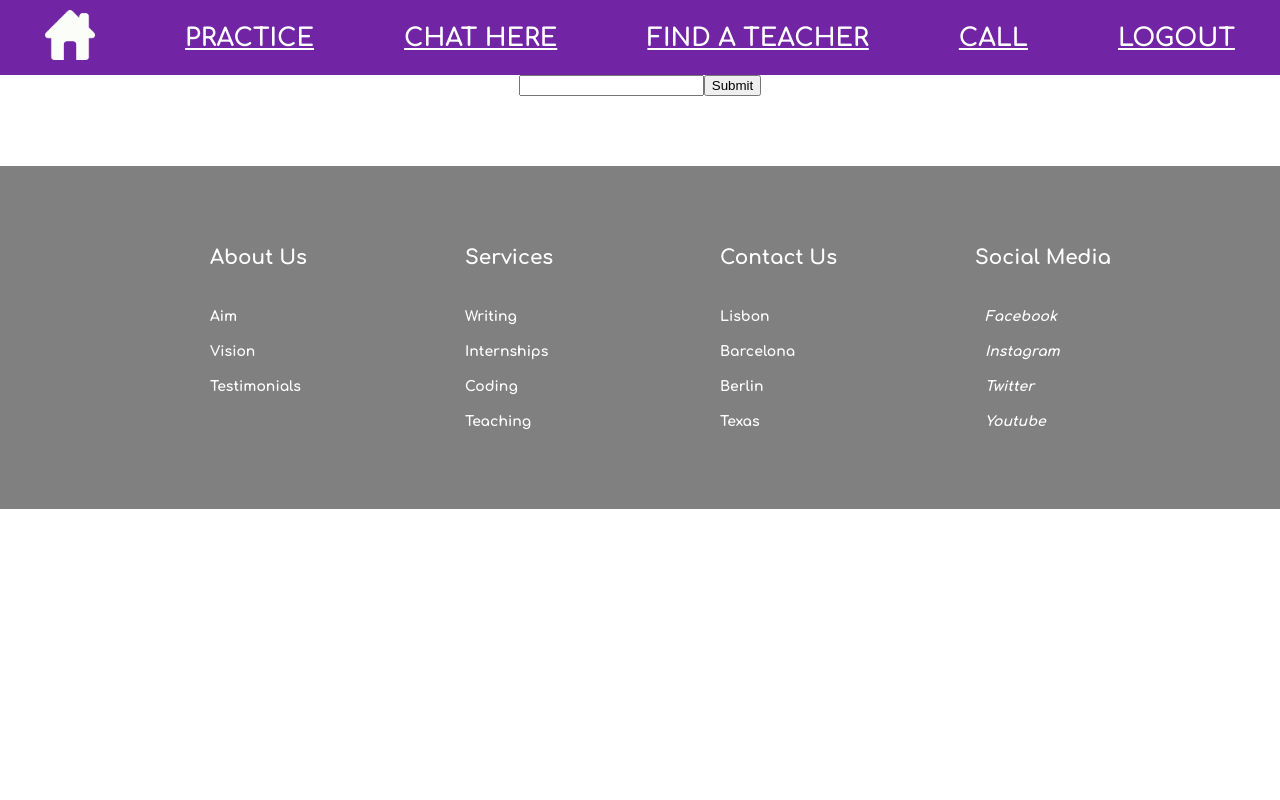
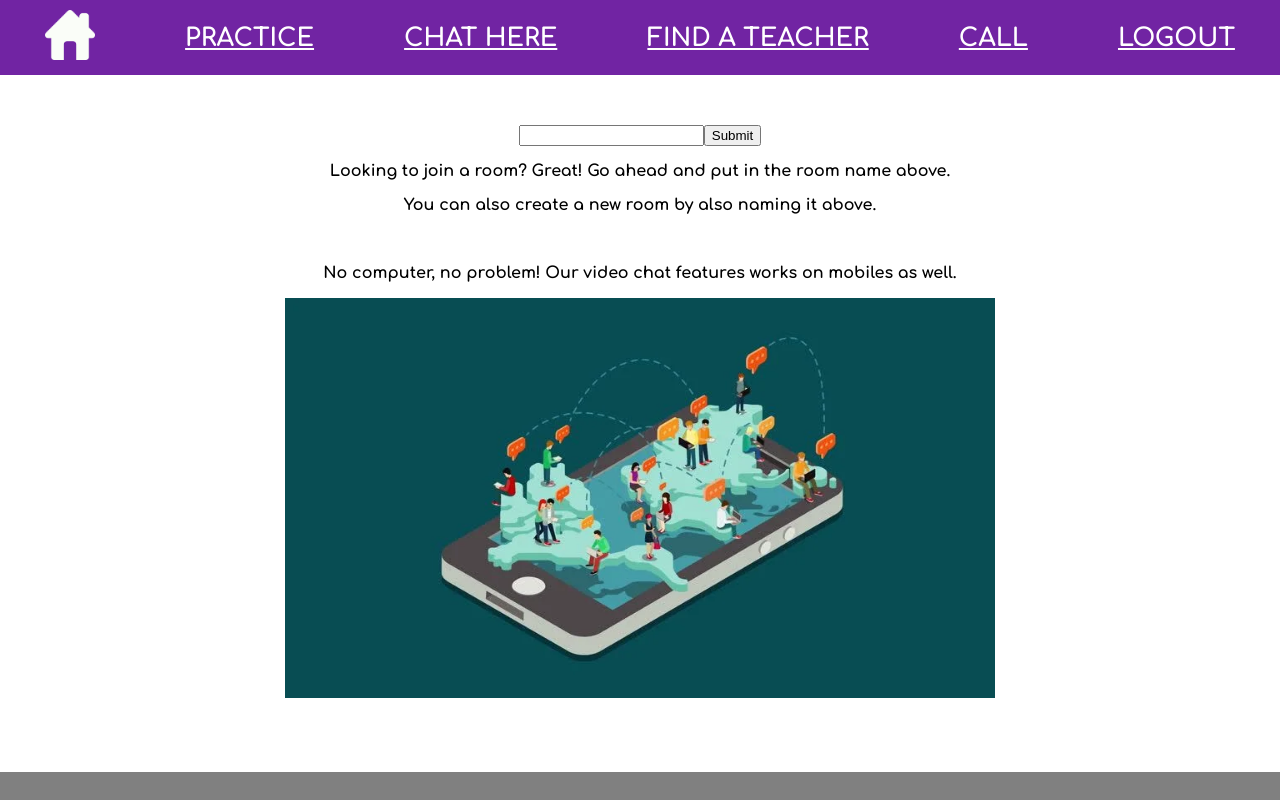
Before and after one commit to Jaime-Laureano/Bilinguist-client, a React (Create React App) app: page /video-chat in a window 1280 px wide. Shown: the top 800 px of the page. Built offline with nearby package versions, Linux system fonts and the light colour scheme; no server answers.

Commit message:
Added more styling, pushing to test

```diff
--- a/src/App.css
+++ b/src/App.css
@@ -91,3 +91,8 @@ body {
   padding-top: 10px;
   font-size: 30px;
 }
+
+.join-meeting {
+    padding: 50px;
+    margin-bottom: -50px;
+}
--- a/src/pages/VideoChat.js
+++ b/src/pages/VideoChat.js
@@ -1,4 +1,5 @@
 import React, { useState } from "react";
+import chatImg from "../logos/chatImg.webp"
 
 export default function JoinRoom() {
   const [room, setRoom] = useState(null);
@@ -13,10 +14,15 @@ export default function JoinRoom() {
   }
 
   return (
-    <div>
+    <div className="join-meeting">
       <input type="text" onChange = {handleRoom} />
 
       <button onClick={onSubmit}>Submit</button>
+      <p>Looking to join a room? Great! Go ahead and put in the room name above.</p>
+      <p>You can also create a new room by also naming it above.</p>
+      <br />
+      <p>No computer, no problem! Our video chat features works on mobiles as well.</p>
+      <img className="hpImage" src={chatImg} alt="logo" height={400} />
     </div>
   );
 }
```
Also changed, not shown: src/logos/chatImg.webp (added), src/logos/video-img.jpeg (added).
